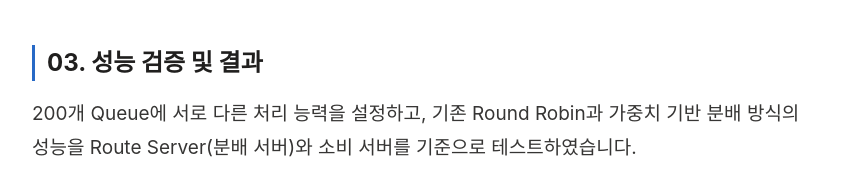
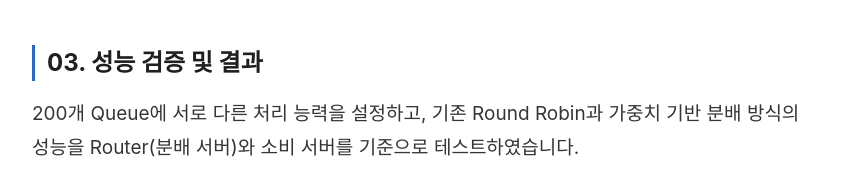
Before and after one commit to dev-LeeJaeHyeok/dev-LeeJaeHyeok.github.io, a plain HTML site: page projects/nextgen-messaging/index-tobe.html in a window 1280 px wide. Shown: the part 8536-8714 px from the top of the page, without its empty margins (210-1069 px from the left). Drawn offline with nearby package versions, Linux system fonts and the light colour scheme; a web font is replaced by a local one.

Commit message:
fix projects summary update

```diff
--- a/projects/nextgen-messaging/index-tobe.html
+++ b/projects/nextgen-messaging/index-tobe.html
@@ -500,7 +500,7 @@
         </section>
         <section class="case-part case-block" aria-labelledby="task-queue-results-title">
           <h3 id="task-queue-results-title">03. 성능 검증 및 결과</h3>
-          <p>200개 Queue에 서로 다른 처리 능력을 설정하고, 기존 Round Robin과 가중치 기반 분배 방식의 성능을 Route Server(분배 서버)와 소비 서버를 기준으로 테스트하였습니다.</p>
+          <p>200개 Queue에 서로 다른 처리 능력을 설정하고, 기존 Round Robin과 가중치 기반 분배 방식의 성능을 Router(분배 서버)와 소비 서버를 기준으로 테스트하였습니다.</p>
           <p>Queue별 처리 능력은 10~40 TPS, 전체 처리 능력은 5,050 TPS로 설정하고, 2,000 / 3,000 / 5,000 TPS의 메시지를 각각 120초 동안 발생시켜 조건별 5회 반복 측정을 통해 처리량과 지연시간을 비교했습니다.</p>
           <p>이벤트 발행 종료 후에도 남아 있는 메시지가 모두 처리될 때까지 추적해 지연시간을 집계했습니다.</p>
           <section class="solution-subsection" aria-labelledby="task-queue-throughput-title">
```
